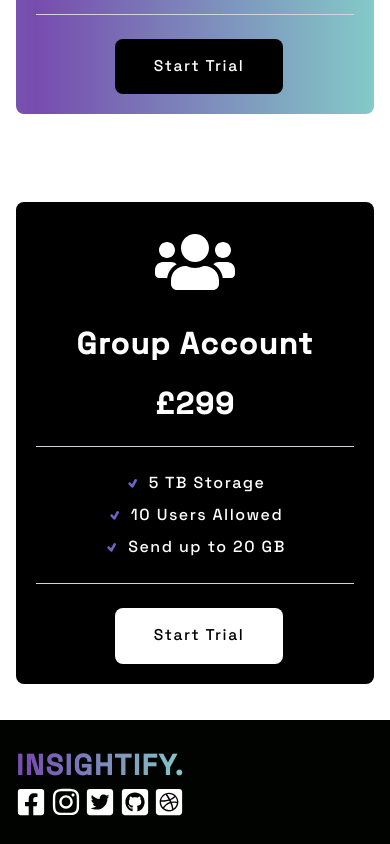
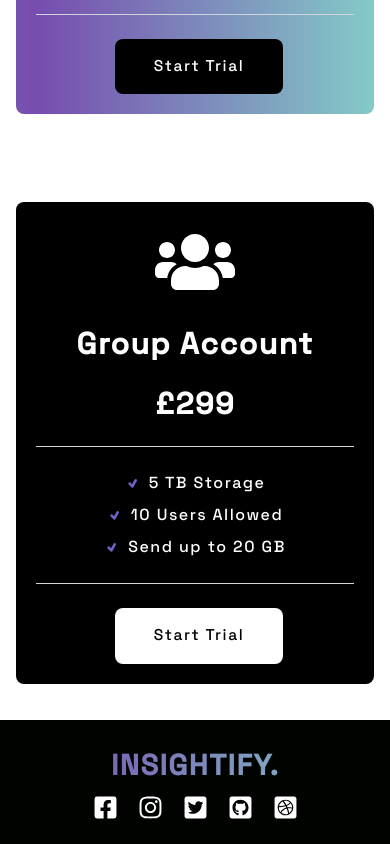
Before and after one commit to Exiturn/react-data-analytics, a React (Vite) app: page / in a window 390 px wide. Shown: the part 2580-3424 px from the top of the page. Built offline with nearby package versions, Linux system fonts and the light colour scheme.

Commit message:
Finished Project

```diff
--- a/package.json
+++ b/package.json
@@ -5,7 +5,7 @@
   "type": "module",
   "scripts": {
     "dev": "vite",
-    "build": "tsc && vite build",
+    "build": "tsc && vite build --force",
     "lint": "eslint src --ext ts,tsx --report-unused-disable-directives --max-warnings 0",
     "preview": "vite preview"
   },
--- a/src/components/Footer.tsx
+++ b/src/components/Footer.tsx
@@ -12,19 +12,21 @@ import styles from '../styles';
 
 const Footer: React.FC = () => {
   return (
-    <div className={`${styles.sectionStyle} relative justify-between h-24 max-w-[100vw] xl:max-w-[85vw] my-6`}>
-      <div className='flex flex-col max-w-full sm:max-w-[30vw] xl:max-w-[20vw]'>
-        <h1 className='w-full text-[1.8rem] sm:text-[3vw] xl:text-[1.8rem] font-bold purple-text-gradient'>INSIGHTIFY.</h1>
-        <p className='my-5 hidden sm:inline-block'>Unlock your app's potential with Insightify. Real-time metrics, actionable insights, and growth optimization.</p>
-        <div className='flex flex-row justify-between items-center'>
-          <FaFacebookSquare size={30}/>
-          <FaInstagram size={30}/>
-          <FaTwitterSquare size={30}/>
-          <FaGithubSquare size={30}/>
-          <FaDribbbleSquare size={30}/>
+    <footer className={`${styles.sectionStyle} relative justify-between md:h-24 max-w-[100vw] xl:max-w-[85vw] my-6`}>
+      <div className={`${styles.footerContainer}`}>
+        <div className={`${styles.footerContent}`}>
+          <h1 className={`${styles.footerHeader}`}>INSIGHTIFY.</h1>
+          <p className={`${styles.footerParagraph}`}>Unlock your app's potential with Insightify. Real-time metrics, actionable insights, and growth optimization.</p>
+        </div>
+        <div className='flex flex-row justify-center items-center w-full md:w-[30%] gap-5 mt-2'>
+          <FaFacebookSquare className="cursor-pointer" size={25} />
+          <FaInstagram className="cursor-pointer" size={25} />
+          <FaTwitterSquare className="cursor-pointer" size={25} />
+          <FaGithubSquare className="cursor-pointer" size={25} />
+          <FaDribbbleSquare className="cursor-pointer" size={25} />
         </div>
       </div>
-    </div>
+    </footer>
   )
 }
 
--- a/src/components/Navbar.tsx
+++ b/src/components/Navbar.tsx
@@ -9,8 +9,6 @@ const Navbar: React.FC = () => {
 
   const handleNav = () => {
     setIsOpen(!isOpen);
-    const [active, setactive] = useState('');
-    const [toggle, setToggle] = useState(false);
   }
 
   return (
--- a/src/index.css
+++ b/src/index.css
@@ -3,6 +3,13 @@
 @tailwind base;
 @tailwind components;
 @tailwind utilities;
+
+* {
+  box-sizing: border-box;
+  padding: 0;
+  margin: 0;
+  scroll-behavior: smooth;
+}
 
 @keyframes background-pan {
   from {
@@ -12,13 +19,6 @@
   to {
     background-position: -200% center;
   }
-}
-
-* {
-  box-sizing: border-box;
-  padding: 0;
-  margin: 0;
-  scroll-behavior: smooth;
 }
 
 @keyframes borderAnimation {
--- a/src/styles.js
+++ b/src/styles.js
@@ -129,6 +129,25 @@ const styles = {
 
     pricingList:
     'border-y-[1px] border-gray-300 py-6 w-full flex flex-col items-center',
+
+    /**
+     * * FOOTER STYLES
+     */
+
+    footerContainer:
+    'flex flex-col md:flex-row justify-between items-center w-[100vw]',
+
+    footerContent:
+    'w-full text-center md:text-start',
+
+    footerHeader:
+    'w-full md:w-[30%] text-[1.8rem] sm:text-[3vw] xl:text-[1.8rem] font-bold purple-text-gradient',
+
+    footerParagraph:
+    'w-[50%] hidden sm:inline-block text-xs',
+
+    footerSocials:
+    'flex flex-row justify-center items-center w-full md:w-[30%] gap-5 mt-2',
 };
 
 export default styles;
```
